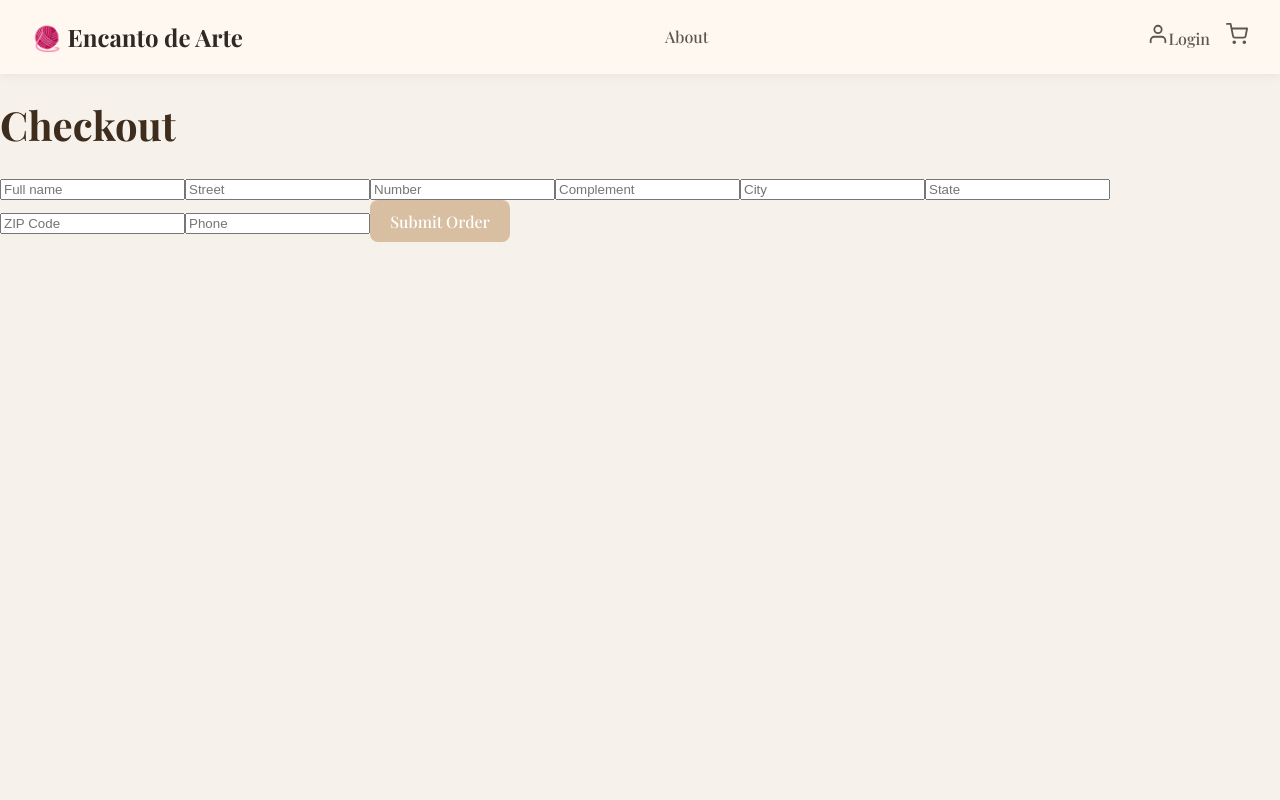
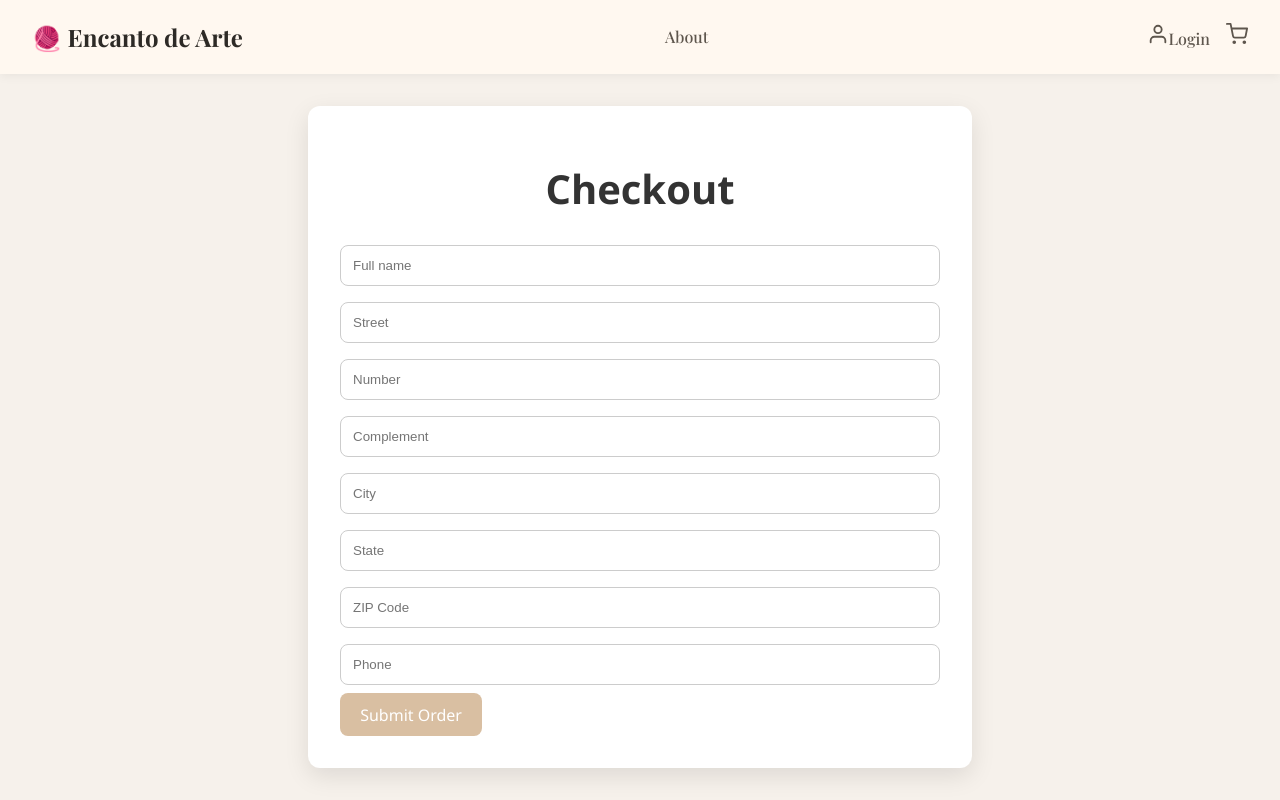
Before and after one commit to richardnixondev/encantodearte-frontend, a React (Vite) app: page /checkout in a window 1280 px wide. Built offline with nearby package versions, Linux system fonts and the light colour scheme; no server answers.

Commit message:
checkout screen style

```diff
--- /dev/null
+++ b/src/Checkout.css
@@ -0,0 +1,24 @@
+.checkout-container {
+  max-width: 600px;
+  margin: 2rem auto;
+  padding: 2rem;
+  background-color: #ffffff;
+  border-radius: 12px;
+  box-shadow: 0 8px 24px rgba(0, 0, 0, 0.1);
+  font-family: "Segoe UI", Tahoma, Geneva, Verdana, sans-serif;
+}
+
+.checkout-container h1 {
+  text-align: center;
+  margin-bottom: 1.5rem;
+  color: #333;
+}
+
+.checkout-container input {
+  width: 100%;
+  padding: 12px;
+  margin: 0.5rem 0;
+  border: 1px solid #ccc;
+  border-radius: 8px;
+  box-sizing: border-box;
+  fon
--- a/src/pages/Checkout.jsx
+++ b/src/pages/Checkout.jsx
@@ -1,5 +1,6 @@
 import { useState } from "react";
 import axios from "axios";
+import "../Checkout.css";
 
 const apiUrl = import.meta.env.VITE_API_URL;
 
@@ -54,7 +55,7 @@ export default function Checkout() {
   };
 
   return (
-    <div>
+    <div className="checkout-container">
       <h1>Checkout</h1>
       <input name="fullName" placeholder="Full name" onChange={handleChange} />
       <input name="street" placeholder="Street" onChange={handleChange} />
```
